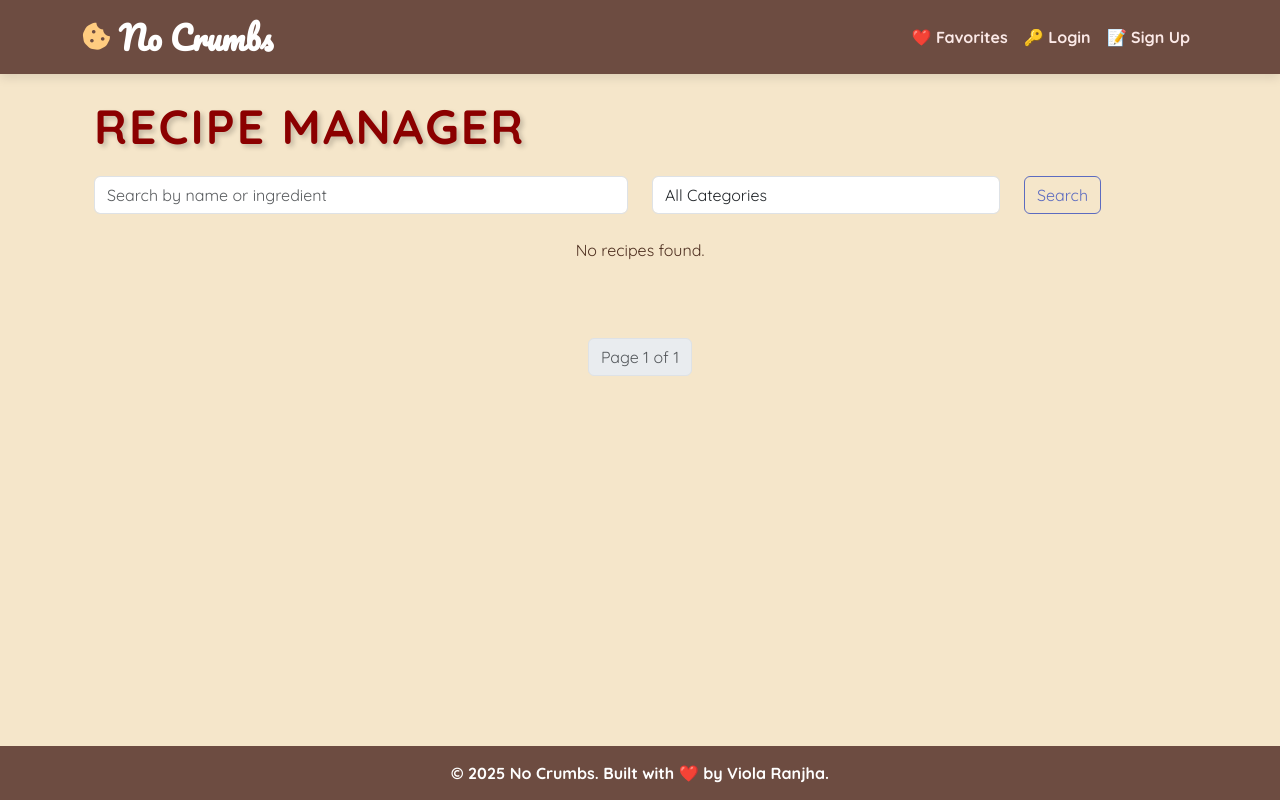
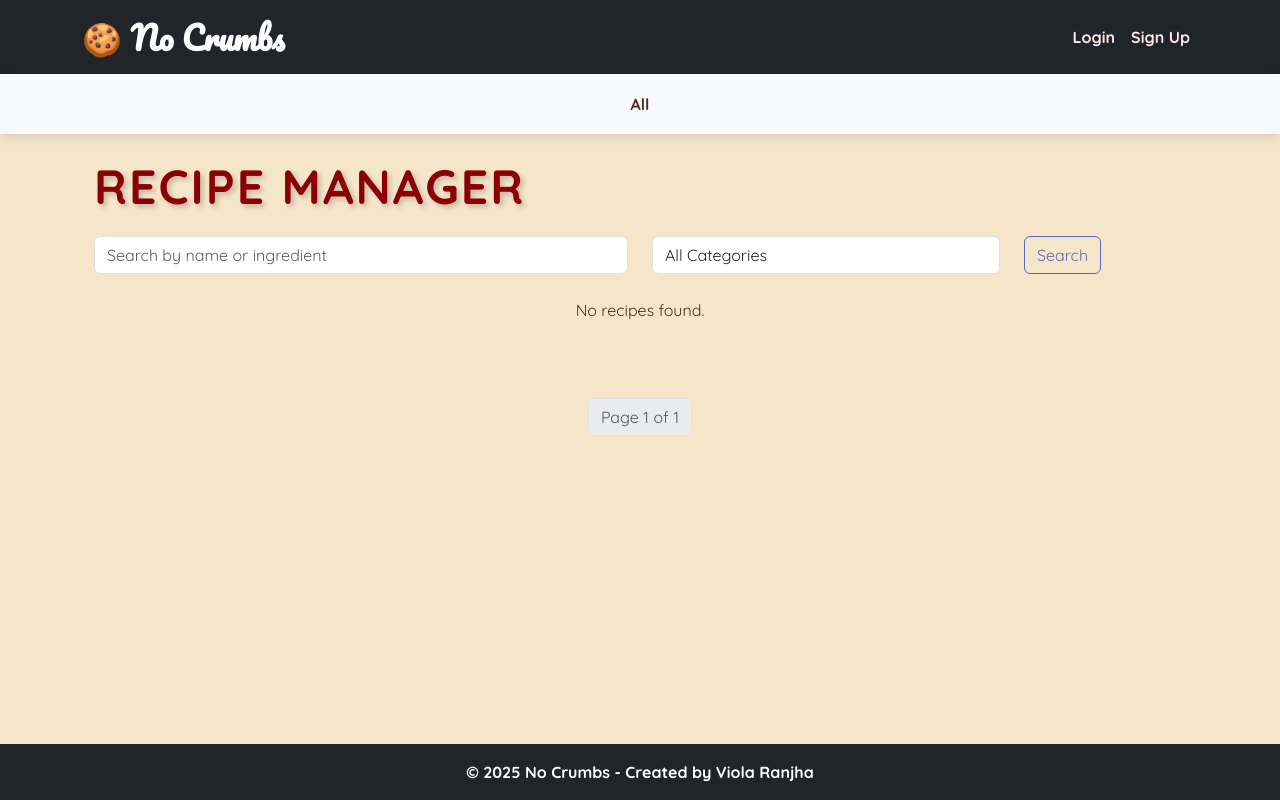
Before and after one commit to vmr093/NoCrumbs, a Django app: page / in a window 1280 px wide. Run offline with Django 5.2, Linux system fonts and the light colour scheme; data that the repository does not hold is empty.

Commit message:
adding second nav bar

```diff
--- a/recipe_manager_2/recipes/static/css/styles.css
+++ b/recipe_manager_2/recipes/static/css/styles.css
@@ -250,19 +250,34 @@ body {
     text-shadow: 3px 3px 5px rgba(0, 0, 0, 0.2); /* Subtle shadow for pop effect */
 }
 
+/* 🎨 Category Navbar Text Color */
+.category-link {
+    color: #4d2e1f !important;  /* Dark brown text */
+    font-weight: bold;
+    padding: 10px 15px;
+    transition: all 0.3s ease-in-out;
+}
+
+/* Underline Effect on Hover */
+.category-link:hover {
+    color: #d84315 !important; /* Deep red */
+    text-decoration: underline;
+}
+
+/* 🎨 Footer Styling */
+.footer {
+    text-align: center;
+    padding: 20px;
+    background: #6d4c41; /* Warm brown */
+    color: white;
+    font-weight: bold;
+    position: relative;
+    bottom: 0;
+    width: 100%;
+}
 
 
-/* 🎨 Footer Styling */
-footer {
-    background: #6d4c41; /* Warm brown */
-    color: white;
-    text-align: center;
-    padding: 15px;
-    font-weight: bold;
-    margin-top: auto;
-    width: 100%;
-    font-size: 1rem;
-}
+
 
 /* 🎨 Add a small heart emoji for personality */
 footer p {
--- a/recipe_manager_2/recipes/templates/recipes/base.html
+++ b/recipe_manager_2/recipes/templates/recipes/base.html
@@ -1,61 +1,67 @@
-{% load static %}
 <!DOCTYPE html>
 <html lang="en">
 <head>
+    {% load static %}  <!-- ✅ Fixes the static file error -->
+
     <meta charset="UTF-8">
     <meta name="viewport" content="width=device-width, initial-scale=1">
     <title>{% block title %}No Crumbs{% endblock %}</title>
 
     <!-- Bootstrap CSS -->
     <link href="https://cdn.jsdelivr.net/npm/bootstrap@5.3.0/dist/css/bootstrap.min.css" rel="stylesheet">
-
-    <!-- FontAwesome for Cookie Icon -->
-    <link rel="stylesheet" href="https://cdnjs.cloudflare.com/ajax/libs/font-awesome/6.0.0/css/all.min.css">
-
-    <!-- Custom CSS -->
-    <link rel="stylesheet" type="text/css" href="{% static 'css/styles.css' %}">
+    <link rel="stylesheet" href="{% static 'css/styles.css' %}">
 </head>
 <body>
 
-    <!-- Navbar -->
-    <nav class="navbar navbar-expand-lg">
+    <!-- 🌍 Primary Navbar -->
+    <nav class="navbar navbar-expand-lg navbar-dark bg-dark">
         <div class="container">
             <a class="navbar-brand no-crumbs-title" href="{% url 'recipe_list' %}">
-                <i class="fas fa-cookie-bite"></i> No Crumbs
+                🍪 No Crumbs
             </a>
-            <button class="navbar-toggler" type="button" data-bs-toggle="collapse" data-bs-target="#navbarNav"
-                aria-controls="navbarNav" aria-expanded="false" aria-label="Toggle navigation">
-                <span class="navbar-toggler-icon"></span>
-            </button>
-            <div class="collapse navbar-collapse" id="navbarNav">
+            <div class="collapse navbar-collapse">
                 <ul class="navbar-nav ms-auto">
-                    <li class="nav-item"><a class="nav-link" href="{% url 'favorite_list' %}">❤️ Favorites</a></li>
-
                     {% if user.is_authenticated %}
-                        <li class="nav-item"><a class="nav-link" href="{% url 'recipe_create' %}">➕ Add Recipe</a></li>
-                        <li class="nav-item"><a class="nav-link" href="{% url 'logout' %}?next=/">🚪 Logout</a></li>
+                        <li class="nav-item"><a class="nav-link" href="{% url 'recipe_create' %}">Add Recipe</a></li>
+                        <li class="nav-item"><a class="nav-link" href="{% url 'favorite_list' %}">Favorites</a></li>
+                        <li class="nav-item"><a class="nav-link" href="{% url 'logout' %}">Logout</a></li>
                     {% else %}
-                        <li class="nav-item"><a class="nav-link" href="{% url 'login' %}">🔑 Login</a></li>
-                        <li class="nav-item"><a class="nav-link" href="{% url 'register' %}">📝 Sign Up</a></li>
+                        <li class="nav-item"><a class="nav-link" href="{% url 'login' %}">Login</a></li>
+                        <li class="nav-item"><a class="nav-link" href="{% url 'register' %}">Sign Up</a></li>
                     {% endif %}
                 </ul>
             </div>
         </div>
     </nav>
 
-    <!-- Main Content (Pushes Footer to Bottom) -->
-    <div class="container mt-4 main-content">
+    <!-- 🏷 Category Navbar -->
+    <nav class="navbar navbar-expand-lg navbar-light bg-light">
+        <div class="container">
+            <ul class="navbar-nav mx-auto">
+                <li class="nav-item"><a class="nav-link category-link" href="{% url 'recipe_list' %}">All</a></li>
+                {% for category in categories %}
+                    <li class="nav-item">
+                        <a class="nav-link category-link" href="{% url 'recipe_list' %}?category={{ category.name }}">{{ category.name }}</a>
+                    </li>
+                {% endfor %}
+            </ul>
+        </div>
+    </nav>
+
+    <div class="container mt-4">
         {% block content %}
         {% endblock %}
     </div>
 
-    <!-- Footer -->
-<footer>
-    <p>&copy; 2025 No Crumbs. Built with ❤️ by Viola Ranjha.</p>
-</footer>
-
+    <!-- 📌 Footer -->
+    <footer class="footer mt-auto py-3 bg-dark text-white">
+        <div class="container text-center">
+            <p class="mb-0">© 2025 No Crumbs - Created by <strong>Viola Ranjha</strong></p>
+        </div>
+    </footer>
 
     <!-- Bootstrap JS -->
     <script src="https://cdn.jsdelivr.net/npm/bootstrap@5.3.0/dist/js/bootstrap.bundle.min.js"></script>
+
 </body>
 </html>
--- a/recipe_manager_2/recipes/views.py
+++ b/recipe_manager_2/recipes/views.py
@@ -8,28 +8,35 @@ from .forms import RecipeForm, RecipeSearchForm
 # 📄 Recipe List with Search, Category Filter, & Pagination
 def recipe_list(request):
     recipes = Recipe.objects.all()
+    categories = Category.objects.all()  # Fetch all categories for the second navbar
     search_form = RecipeSearchForm(request.GET)
 
+    # Apply search and filter logic
     if search_form.is_valid():
         query = search_form.cleaned_data.get('query')
-        category = search_form.cleaned_data.get('category')
+        category = request.GET.get('category')  # Get category from URL parameter
 
         if query:
             recipes = recipes.filter(Q(name__icontains=query) | Q(ingredients__icontains=query))
 
-        if category:
+        if category and category != "All":
             recipes = recipes.filter(category=category)
 
-    paginator = Paginator(recipes, 6)  # Show 6 recipes per page
+    # Paginate results (6 recipes per page)
+    paginator = Paginator(recipes, 6)
     page_number = request.GET.get('page')
     recipes = paginator.get_page(page_number)
 
-    return render(request, 'recipes/recipe_list.html', {'recipes': recipes, 'search_form': search_form})
+    return render(request, 'recipes/recipe_list.html', {
+        'recipes': recipes,
+        'search_form': search_form,
+        'categories': categories
+    })
 
 # 📌 Recipe Detail Page
 @login_required
 def recipe_detail(request, recipe_id):
-    recipe = get_object_or_404(Recipe, id=recipe_id, user=request.user)
+    recipe = get_object_or_404(Recipe, id=recipe_id)
     is_favorited = Favorite.objects.filter(user=request.user, recipe=recipe).exists()
     return render(request, 'recipes/recipe_detail.html', {'recipe': recipe, 'is_favorited': is_favorited})
 
@@ -45,6 +52,7 @@ def recipe_create(request):
             return redirect('recipe_list')
     else:
         form = RecipeForm()
+
     return render(request, 'recipes/recipe_form.html', {'form': form})
 
 # ✏️ Edit Recipe
@@ -58,6 +66,7 @@ def recipe_update(request, recipe_id):
             return redirect('recipe_list')
     else:
         form = RecipeForm(instance=recipe)
+
     return render(request, 'recipes/recipe_form.html', {'form': form})
 
 # 🗑 Delete Recipe
@@ -67,6 +76,7 @@ def recipe_delete(request, recipe_id):
     if request.method == 'POST':
         recipe.delete()
         return redirect('recipe_list')
+
     return render(request, 'recipes/recipe_confirm_delete.html', {'recipe': recipe})
 
 # ⭐ Favorite Recipe (Toggle)
@@ -78,10 +88,24 @@ def favorite_recipe(request, recipe_id):
     if not created:  # If already favorited, remove it
         favorite.delete()
 
-    return redirect('recipe_list')
+    return redirect(request.META.get('HTTP_REFERER', 'recipe_list'))  # Redirects back to the previous page
 
 # ❤️ Favorite Recipes List
 @login_required
 def favorite_list(request):
     favorites = Favorite.objects.filter(user=request.user).select_related('recipe')
     return render(request, 'recipes/favorites.html', {'favorites': favorites})
+
+# 📄 List Recipes by Category
+def recipes_by_category(request, category_name):
+    categories = Category.objects.all()
+    recipes = Recipe.objects.filter(category=category_name)
+    paginator = Paginator(recipes, 6)
+    page_number = request.GET.get('page')
+    recipes = paginator.get_page(page_number)
+
+    return render(request, 'recipes/recipe_list.html', {
+        'recipes': recipes,
+        'categories': categories,
+        'selected_category': category_name
+    })
```
